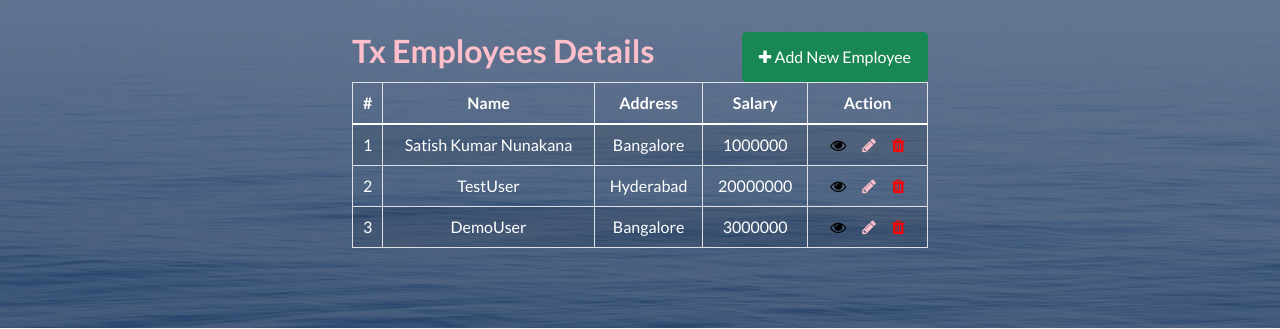
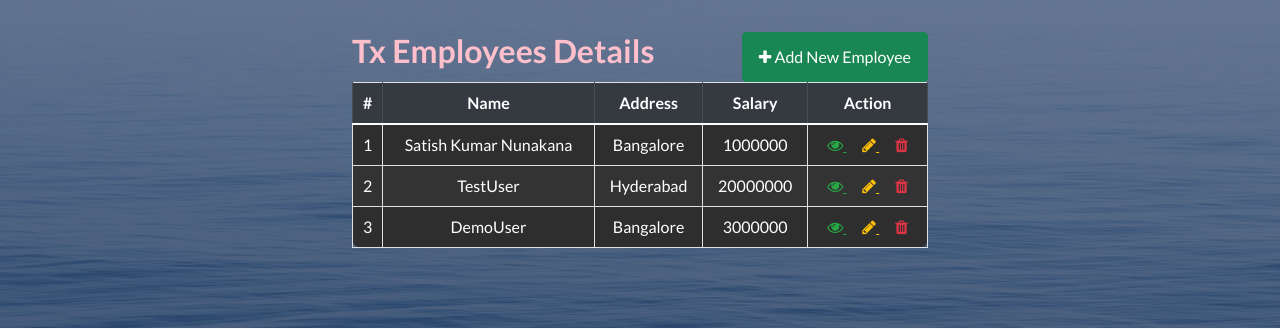
Before and after one commit to GoutamTx/my_php_app, a PHP site: page / in a window 1280 px wide. Shown: the part 86-415 px from the top of the page. Run offline with PHP 8.4, Linux system fonts and the light colour scheme; data comes from the database, SQL or seed files in the repository; data that the repository does not hold is empty; some libraries are stand-ins or nearby versions.

Commit message:
Update index.php

```diff
--- a/index.php
+++ b/index.php
@@ -57,43 +57,51 @@
 
 
     <!-- Masthead-->
-    <header class="masthead" >
+     <header class="masthead">
     <div class="container position-relative">
         <div class="row justify-content-center">
             <div class="wrapper">
                 <div class="text-center text-white">
                     <div>
                         <h2 class="pull-left" style="color:pink;">Tx Employees Details</h2>
-                        <a href="create.php" class="btn btn-success pull-right"><i class="fa fa-plus"></i> Add New Employee</a>
+                        <a href="create.php" class="btn btn-success pull-right">
+                            <i class="fa fa-plus"></i> Add New Employee
+                        </a>
                         <?php
                         // Include config file
                         require_once "config.php";
 
                         // Attempt select query execution
                         $sql = "SELECT * FROM employees";
-                        if($result = mysqli_query($link, $sql)){
-                            if(mysqli_num_rows($result) > 0){
-                                echo '<table class="table table-bordered table-striped">';
-                                    echo "<thead>";
+                        if ($result = mysqli_query($link, $sql)) {
+                            if (mysqli_num_rows($result) > 0) {
+                                echo '<table class="table table-bordered table-striped table-hover" style="background-color:#333; border-radius: 10px;">';
+                                    echo "<thead class='thead-dark'>";
                                         echo "<tr>";
-                                            echo "<th style='color:white;'>#</th>";
-                                            echo "<th style='color:white;'>Name</th>";
-                                            echo "<th style='color:white;'>Address</th>";
-                                            echo "<th style='color:white;'>Salary</th>";
-                                            echo "<th style='color:white;'>Action</th>";
+                                            echo "<th class='text-white' style='font-size: 16px;'>#</th>";
+                                            echo "<th class='text-white' style='font-size: 16px;'>Name</th>";
+                                            echo "<th class='text-white' style='font-size: 16px;'>Address</th>";
+                                            echo "<th class='text-white' style='font-size: 16px;'>Salary</th>";
+                                            echo "<th class='text-white' style='font-size: 16px;'>Action</th>";
                                         echo "</tr>";
                                     echo "</thead>";
                                     echo "<tbody>";
-                                    while($row = mysqli_fetch_array($result)){
+                                    while ($row = mysqli_fetch_array($result)) {
                                         echo "<tr>";
-                                            echo "<td style='color:white;'>" . $row['id'] . "</td>";
-                                            echo "<td style='color:white;'>" . $row['name'] . "</td>";
-                                            echo "<td style='color:white;'>" . $row['address'] . "</td>";
-                                            echo "<td style='color:white;'>" . $row['salary'] . "</td>";
-                                            echo "<td>";
-                                                echo '<a href="read.php?id='. $row['id'] .'" class="mr-3" title="View Record" data-toggle="tooltip" style="color:black;"><span class="fa fa-eye"></span></a>';
-                                                echo '<a href="update.php?id='. $row['id'] .'" class="mr-3" title="Update Record" data-toggle="tooltip" style="color:pink;"><span class="fa fa-pencil"></span></a>';
-                                                echo '<a href="delete.php?id='. $row['id'] .'" title="Delete Record" data-toggle="tooltip" style="color:red;"><span class="fa fa-trash"></span></a>';
+                                            echo "<td class='text-white'>" . $row['id'] . "</td>";
+                                            echo "<td class='text-white'>" . $row['name'] . "</td>";
+                                            echo "<td class='text-white'>" . $row['address'] . "</td>";
+                                            echo "<td class='text-white'>" . $row['salary'] . "</td>";
+                                            echo "<td class='text-center'>";
+                                                echo '<a href="read.php?id=' . $row['id'] . '" class="mr-3" title="View Record" data-toggle="tooltip" style="color: #28a745;">
+                                                          <span class="fa fa-eye"></span>
+                                                      </a>';
+                                                echo '<a href="update.php?id=' . $row['id'] . '" class="mr-3" title="Update Record" data-toggle="tooltip" style="color: #ffc107;">
+                                                          <span class="fa fa-pencil"></span>
+                                                      </a>';
+                                                echo '<a href="delete.php?id=' . $row['id'] . '" title="Delete Record" data-toggle="tooltip" style="color: #dc3545;">
+                                                          <span class="fa fa-trash"></span>
+                                                      </a>';
                                             echo "</td>";
                                         echo "</tr>";
                                     }
@@ -101,10 +109,10 @@
                                 echo "</table>";
                                 // Free result set
                                 mysqli_free_result($result);
-                            } else{
+                            } else {
                                 echo '<div class="alert alert-danger"><em>No records were found.</em></div>';
                             }
-                        } else{
+                        } else {
                             echo "Oops! Something went wrong. Please try again later.";
                         }
                         // Close connection
@@ -115,7 +123,9 @@
             </div>
         </div>
     </div>
-        </header>
+</header>
+
+
         <!-- Icons Grid-->
         <section class="features-icons bg-light text-center">
             <div class="container">
```
